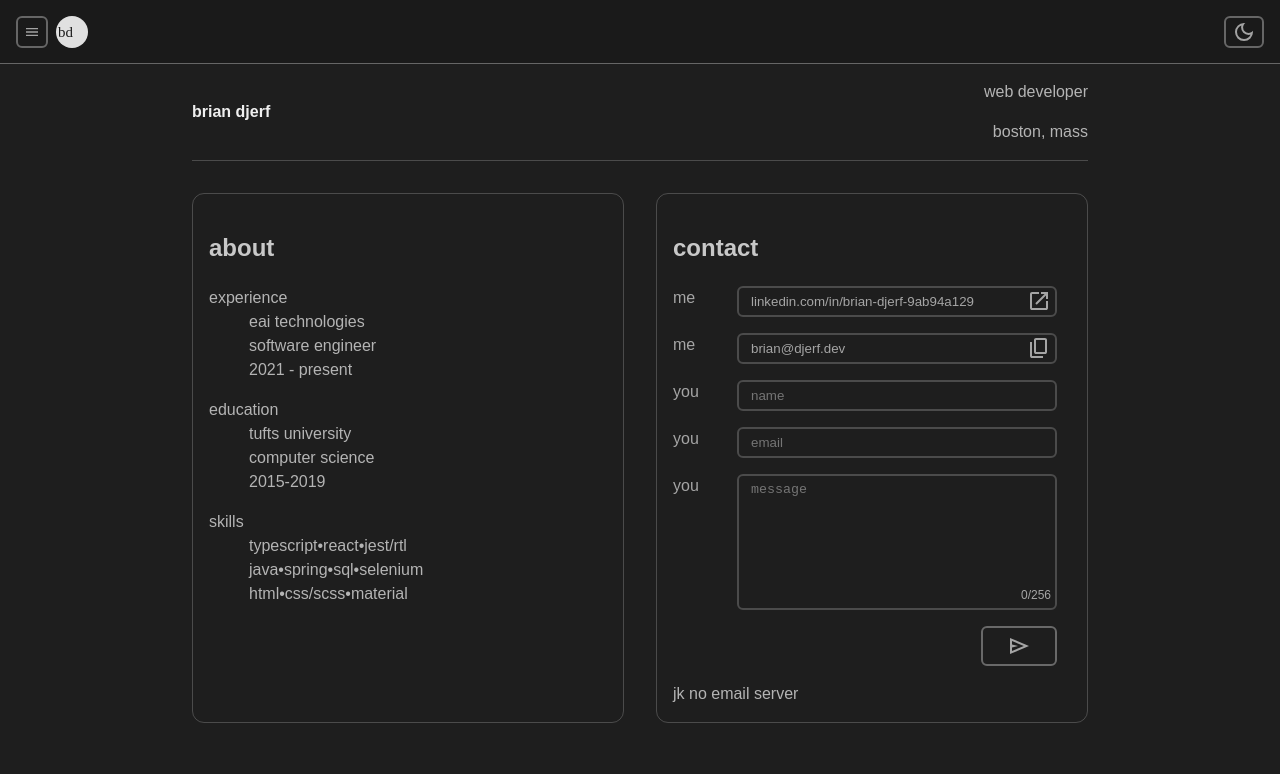
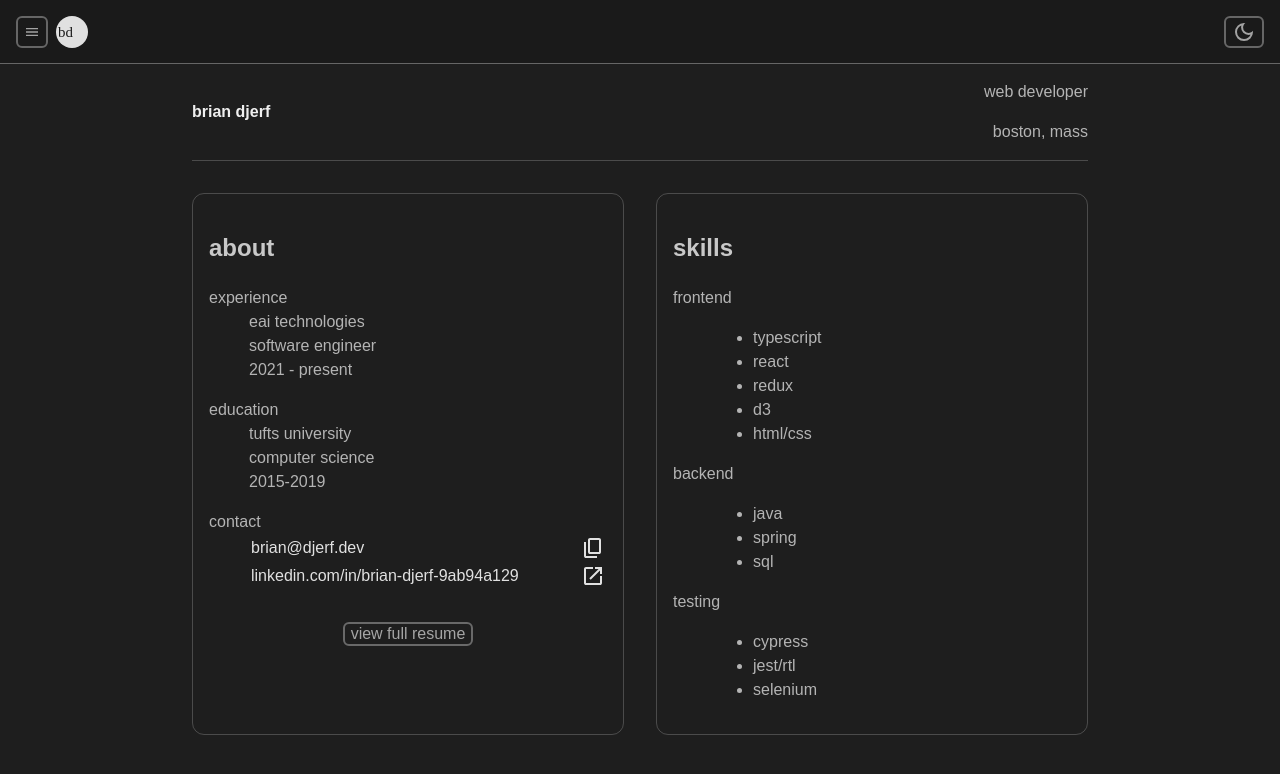
Before and after one commit to antonym0505/antonym0505.github.io, a React (Vite) app: page /#/ in a window 1280 px wide. Shown: the top 774 px of the page. Built offline with nearby package versions, Linux system fonts and the light colour scheme; a web font is replaced by a local one.

Commit message:
refactor home page, add resume

```diff
--- a/src/App.css
+++ b/src/App.css
@@ -167,12 +167,12 @@ label > svg {
   translate: -0.375rem -50%;
 }
 
-label > span.alert {
-  font-size: 0.75rem;
+span.alert {
+  color: var(--primary);
   position: absolute;
-  bottom: 0;
+  top: 0;
   right: 0;
-  translate: 0 100%;
+  translate: -100%;
 }
 
 label > span.character-count {
--- a/src/home.tsx
+++ b/src/home.tsx
@@ -1,22 +1,14 @@
-import {
-  ChangeEvent,
-  FC,
-  MouseEvent,
-  useCallback,
-  useRef,
-  useState,
-} from 'react'
+import { FC, MouseEvent, useCallback, useRef } from 'react'
+import { Link } from 'react-router'
+import ResumeDialog from './resume'
 
 const Home: FC = () => {
-  const openLinkedIn = useCallback(() => {
-    window.open('https://www.linkedin.com/in/brian-djerf-9ab94a129', '_blank')
-  }, [])
-
+  const dialogRef = useRef<HTMLDialogElement>(null)
   const timeout = useRef<number>()
-  const copyEmailToClipboard = useCallback(
-    (e: MouseEvent<HTMLLabelElement>) => {
+  const copyEmailToClipboard = useCallback((e: MouseEvent) => {
+    e.preventDefault()
     navigator.clipboard.writeText('brian@djerf.dev')
-      const popover = e.currentTarget.querySelector('span')
+    const popover = e.currentTarget.querySelector<HTMLSpanElement>('.alert')
     if (popover) {
       clearTimeout(timeout.current)
       popover.hidden = false
@@ -24,17 +16,7 @@ const Home: FC = () => {
         popover.hidden = true
       }, 2000)
     }
-    },
-    []
-  )
-
-  const [charactedCount, setCharactedCount] = useState(0)
-  const handleMessageChange = useCallback(
-    (e: ChangeEvent<HTMLTextAreaElement>) => {
-      setCharactedCount(e.target.textLength)
-    },
-    [setCharactedCount]
-  )
+  }, [])
 
   return (
     <main>
@@ -49,80 +31,121 @@ const Home: FC = () => {
         <h2>about</h2>
         <dl>
           <dt>experience</dt>
-          <dd>
-            eai technologies
-            {/* <a href="https://www.eaiti.com">eai technologies</a> */}
-          </dd>
+          <dd>eai technologies</dd>
           <dd>software engineer</dd>
           <dd>2021 - present</dd>
           <dt>education</dt>
-          <dd>
-            tufts university
-            {/* <a href="https://engineering.tufts.edu/cs">tufts university</a> */}
-          </dd>
+          <dd>tufts university</dd>
           <dd>computer science</dd>
           <dd>2015-2019</dd>
-          <dt>skills</dt>
-          <dd>typescript&bull;react&bull;jest/rtl</dd>
-          <dd>java&bull;spring&bull;sql&bull;selenium</dd>
-          <dd>html&bull;css/scss&bull;material</dd>
-          <dt />
-          {/* <dd>
-        <a href="">view full resume</a>
-      </dd> */}
-        </dl>
-      </article>
-      <article>
-        <h2>contact</h2>
-        <form>
-          <label onClick={openLinkedIn}>
-            me
-            {/* https://www.linkedin.com/in/brian-djerf-9ab94a129 */}
-            <input
-              type="text"
-              defaultValue="linkedin.com/in/brian-djerf-9ab94a129"
-              readOnly
-            />
-            <svg height={24} width={24} viewBox="0 -960 960 960">
-              <path d="M200-120q-33 0-56.5-23.5T120-200v-560q0-33 23.5-56.5T200-840h280v80H200v560h560v-280h80v280q0 33-23.5 56.5T760-120H200Zm188-212-56-56 372-372H560v-80h280v280h-80v-144L388-332Z" />
-            </svg>
-          </label>
-          <label onClick={copyEmailToClipboard}>
-            me
-            <input type="email" defaultValue="brian@djerf.dev" readOnly />
-            <svg focusable height={24} width={24} viewBox="0 -960 960 960">
+          <dt>contact</dt>
+          <dd>
+            <Link
+              onClick={copyEmailToClipboard}
+              to="mailto:brian@djerf.dev"
+              style={{
+                display: 'flex',
+                font: 'inherit',
+                alignItems: 'center',
+                position: 'relative',
+              }}
+            >
+              <span
+                style={{
+                  flex: 1,
+                  overflow: 'hidden',
+                  textOverflow: 'ellipsis',
+                  whiteSpace: 'nowrap',
+                }}
+              >
+                brian@djerf.dev
+              </span>
+              <svg
+                height={24}
+                width={24}
+                viewBox="0 -960 960 960"
+                style={{ fill: 'currentcolor', flexShrink: 0 }}
+              >
                 <path d="M360-240q-33 0-56.5-23.5T280-320v-480q0-33 23.5-56.5T360-880h360q33 0 56.5 23.5T800-800v480q0 33-23.5 56.5T720-240H360Zm0-80h360v-480H360v480ZM200-80q-33 0-56.5-23.5T120-160v-560h80v560h440v80H200Zm160-240v-480 480Z" />
               </svg>
               <span className="alert" hidden>
                 copied to clipboard
               </span>
-          </label>
-          <label>
-            you
-            <input type="text" placeholder="name" required />
-          </label>
-          <label>
-            you
-            <input type="email" placeholder="email" required />
-          </label>
-          <label>
-            you
-            <textarea
-              placeholder="message"
-              maxLength={256}
-              rows={8}
-              required
-              onChange={handleMessageChange}
-            />
-            <span className="character-count">{charactedCount}/256</span>
-          </label>
-          <button type="submit" disabled>
-            <svg height={24} width={24} viewBox="0 -960 960 960">
-              <path d="M120-160v-640l760 320-760 320Zm80-120 474-200-474-200v140l240 60-240 60v140Zm0 0v-400 400Z" />
+            </Link>
+          </dd>
+          <dd>
+            <Link
+              to="https://www.linkedin.com/in/brian-djerf-9ab94a129"
+              target="_blank"
+              style={{
+                display: 'flex',
+                font: 'inherit',
+                alignItems: 'center',
+              }}
+            >
+              <span
+                style={{
+                  flex: 1,
+                  overflow: 'hidden',
+                  textOverflow: 'ellipsis',
+                  whiteSpace: 'nowrap',
+                }}
+              >
+                linkedin.com/in/brian-djerf-9ab94a129
+              </span>
+              <svg
+                height={24}
+                width={24}
+                viewBox="0 -960 960 960"
+                style={{ fill: 'currentcolor', flexShrink: 0 }}
+              >
+                <path d="M200-120q-33 0-56.5-23.5T120-200v-560q0-33 23.5-56.5T200-840h280v80H200v560h560v-280h80v280q0 33-23.5 56.5T760-120H200Zm188-212-56-56 372-372H560v-80h280v280h-80v-144L388-332Z" />
               </svg>
+            </Link>
+          </dd>
+          <dt />
+        </dl>
+        <button
+          style={{ margin: '2rem auto 0' }}
+          onClick={(e) => {
+            e.stopPropagation()
+            dialogRef.current?.showModal()
+          }}
+        >
+          view full resume
         </button>
-          <span>jk no email server</span>
-        </form>
+      </article>
+      <ResumeDialog ref={dialogRef} />
+      <article>
+        <h2>skills</h2>
+        <dl>
+          <dt>frontend</dt>
+          <dd>
+            <ul>
+              <li>typescript</li>
+              <li>react</li>
+              <li>redux</li>
+              <li>d3</li>
+              <li>html/css</li>
+            </ul>
+          </dd>
+          <dt>backend</dt>
+          <dd>
+            <ul>
+              <li>java</li>
+              <li>spring</li>
+              <li>sql</li>
+            </ul>
+          </dd>
+          <dt>testing</dt>
+          <dd>
+            <ul>
+              <li>cypress</li>
+              <li>jest/rtl</li>
+              <li>selenium</li>
+            </ul>
+          </dd>
+        </dl>
       </article>
     </main>
   )
--- /dev/null
+++ b/src/resume.tsx
@@ -0,0 +1,31 @@
+import { forwardRef, useImperativeHandle, useRef } from 'react'
+import useOutsideClickHandler from './tee-times/filters/use-outside-click'
+
+const ResumeDialog = forwardRef<Pick<HTMLDialogElement, 'showModal'>>(
+  (_, forwardedRef) => {
+    const dialogRef = useRef<HTMLDialogElement>(null)
+    const objectRef = useRef<HTMLEmbedElement>(null)
+
+    useImperativeHandle(
+      forwardedRef,
+      () => ({ showModal: () => dialogRef.current?.showModal() }),
+      []
+    )
+
+    useOutsideClickHandler(objectRef, () => dialogRef.current?.close())
+
+    return (
+      <dialog ref={dialogRef}>
+        <embed
+          ref={objectRef}
+          src="src/resume-2024-05-19.pdf"
+          type="application/pdf"
+          height={window.innerHeight}
+          width="100%"
+        />
+      </dialog>
+    )
+  }
+)
+
+export default ResumeDialog
```
Also changed, not shown: 1 other file (tests, documents, lock files or other folders). Lines whose indentation alone changed are shown as unchanged.
